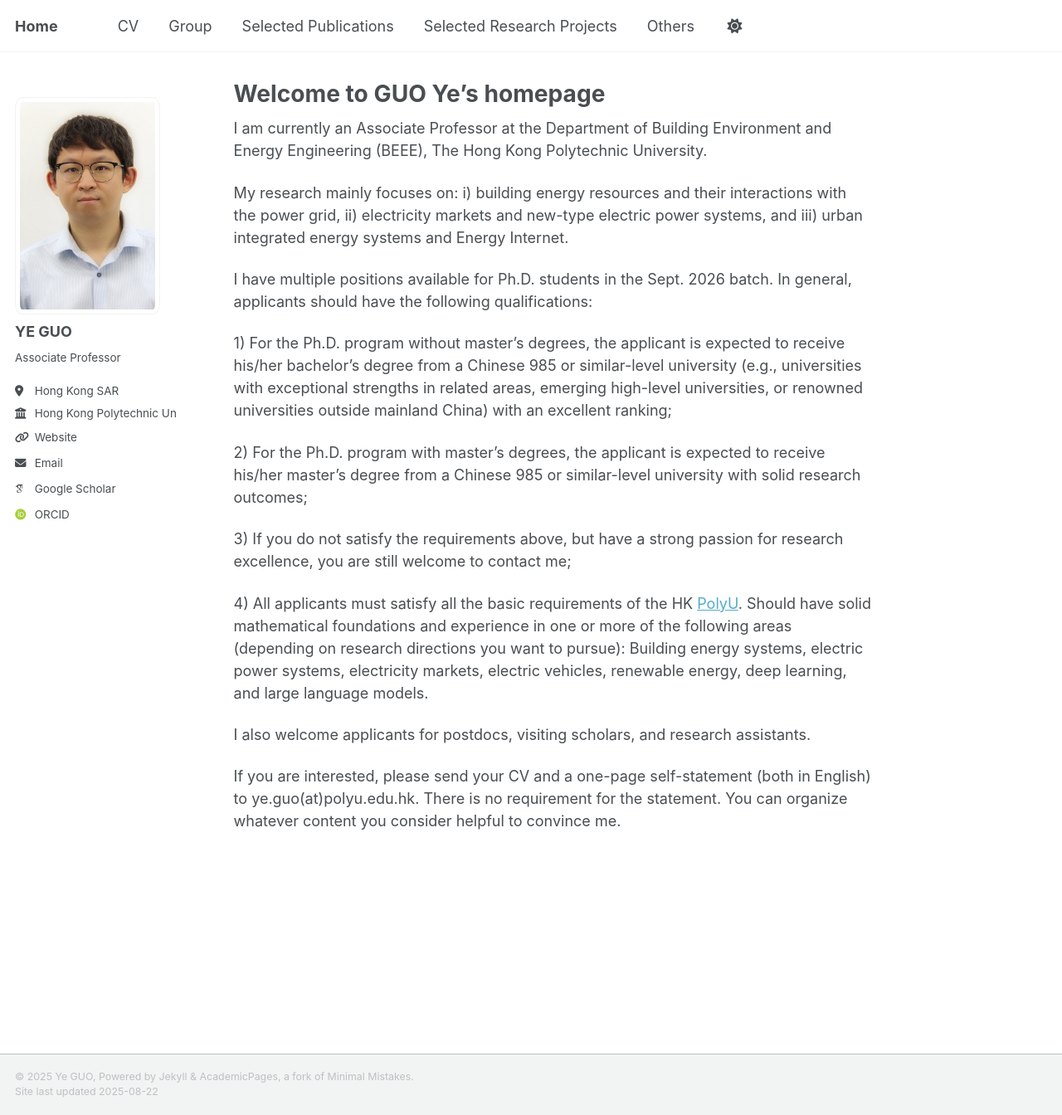
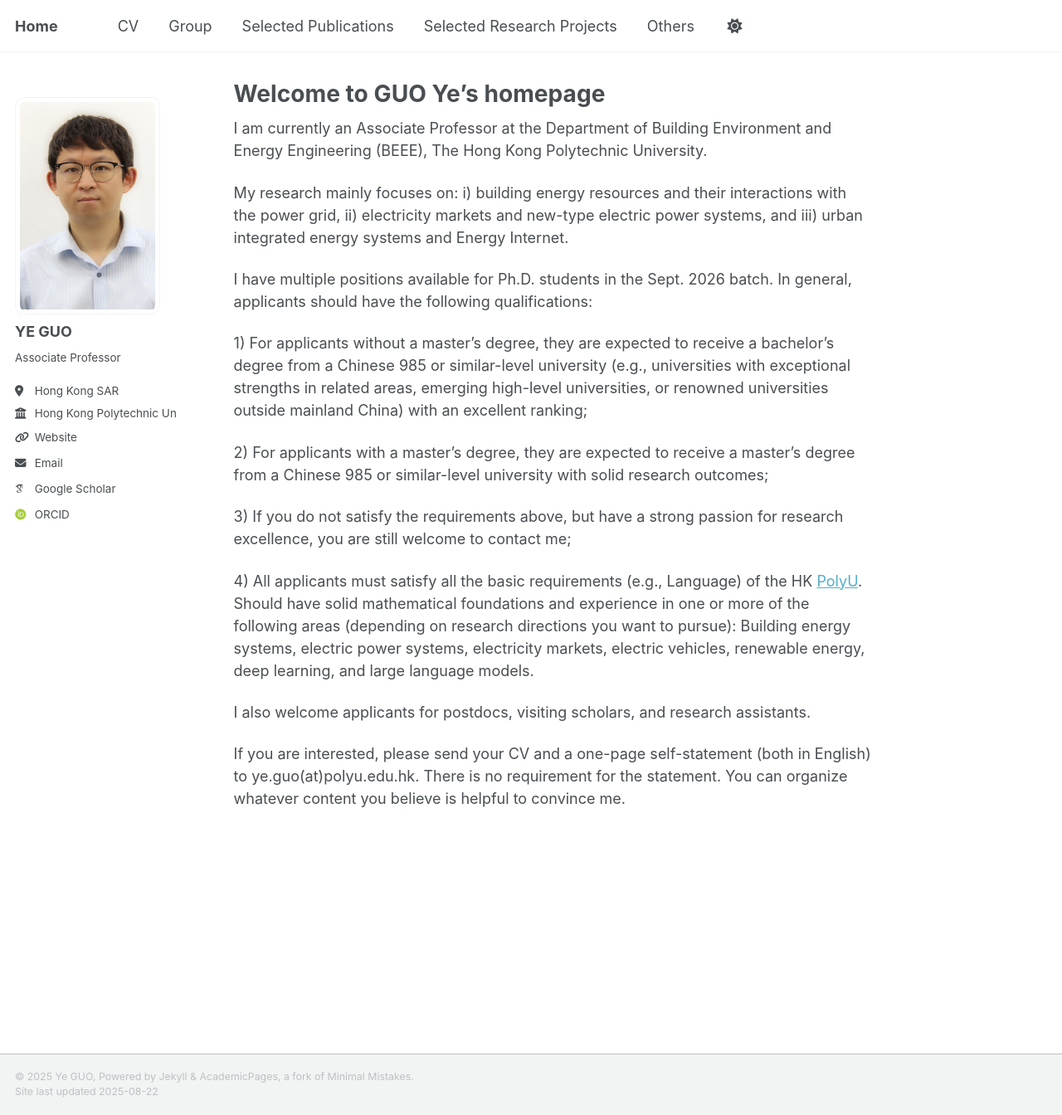
Before and after one commit to ye-guo/ye-guo.github.io, a Jekyll site: the page built from _pages/home.md, in a window 1280 px wide and 1344 px high. Shown: the whole window at 83% size. Built offline with Jekyll 4.4.1, drawn with Linux system fonts in a browser that asks for light colours; some web fonts are replaced; a script that is not in the unit is left out.

Commit message:
Update home.md

```diff
--- a/_pages/home.md
+++ b/_pages/home.md
@@ -12,14 +12,14 @@
 
 I have multiple positions available for Ph.D. students in the Sept. 2026 batch. In general, applicants should have the following qualifications:
 
-1\) For the Ph.D. program without master's degrees, the applicant is expected to receive his/her bachelor's degree from a Chinese 985 or similar-level university (e.g., universities with exceptional strengths in related areas, emerging high-level universities, or renowned universities outside mainland China) with an excellent ranking;
+1\) For applicants without a master's degree, they are expected to receive a bachelor's degree from a Chinese 985 or similar-level university (e.g., universities with exceptional strengths in related areas, emerging high-level universities, or renowned universities outside mainland China) with an excellent ranking;
 
-2\) For the Ph.D. program with master's degrees, the applicant is expected to receive his/her master's degree from a Chinese 985 or similar-level university with solid research outcomes;
+2\) For applicants with a master's degree, they are expected to receive a master's degree from a Chinese 985 or similar-level university with solid research outcomes;
 
 3\) If you do not satisfy the requirements above, but have a strong passion for research excellence, you are still welcome to contact me;
 
-4\) All applicants must satisfy all the basic requirements of the HK [PolyU](https://www.polyu.edu.hk/gs/prospective-students/how-to-apply/). Should have solid mathematical foundations and experience in one or more of the following areas (depending on research directions you want to pursue): Building energy systems, electric power systems, electricity markets, electric vehicles, renewable energy, deep learning, and large language models.
+4\) All applicants must satisfy all the basic requirements (e.g., Language) of the HK [PolyU](https://www.polyu.edu.hk/gs/prospective-students/how-to-apply/). Should have solid mathematical foundations and experience in one or more of the following areas (depending on research directions you want to pursue): Building energy systems, electric power systems, electricity markets, electric vehicles, renewable energy, deep learning, and large language models.
 
 I also welcome applicants for postdocs, visiting scholars, and research assistants.
 
-If you are interested, please send your CV and a one-page self-statement (both in English) to ye.guo(at)polyu.edu.hk. There is no requirement for the statement. You can organize whatever content you consider helpful to convince me.
+If you are interested, please send your CV and a one-page self-statement (both in English) to ye.guo(at)polyu.edu.hk. There is no requirement for the statement. You can organize whatever content you believe is helpful to convince me.
```
